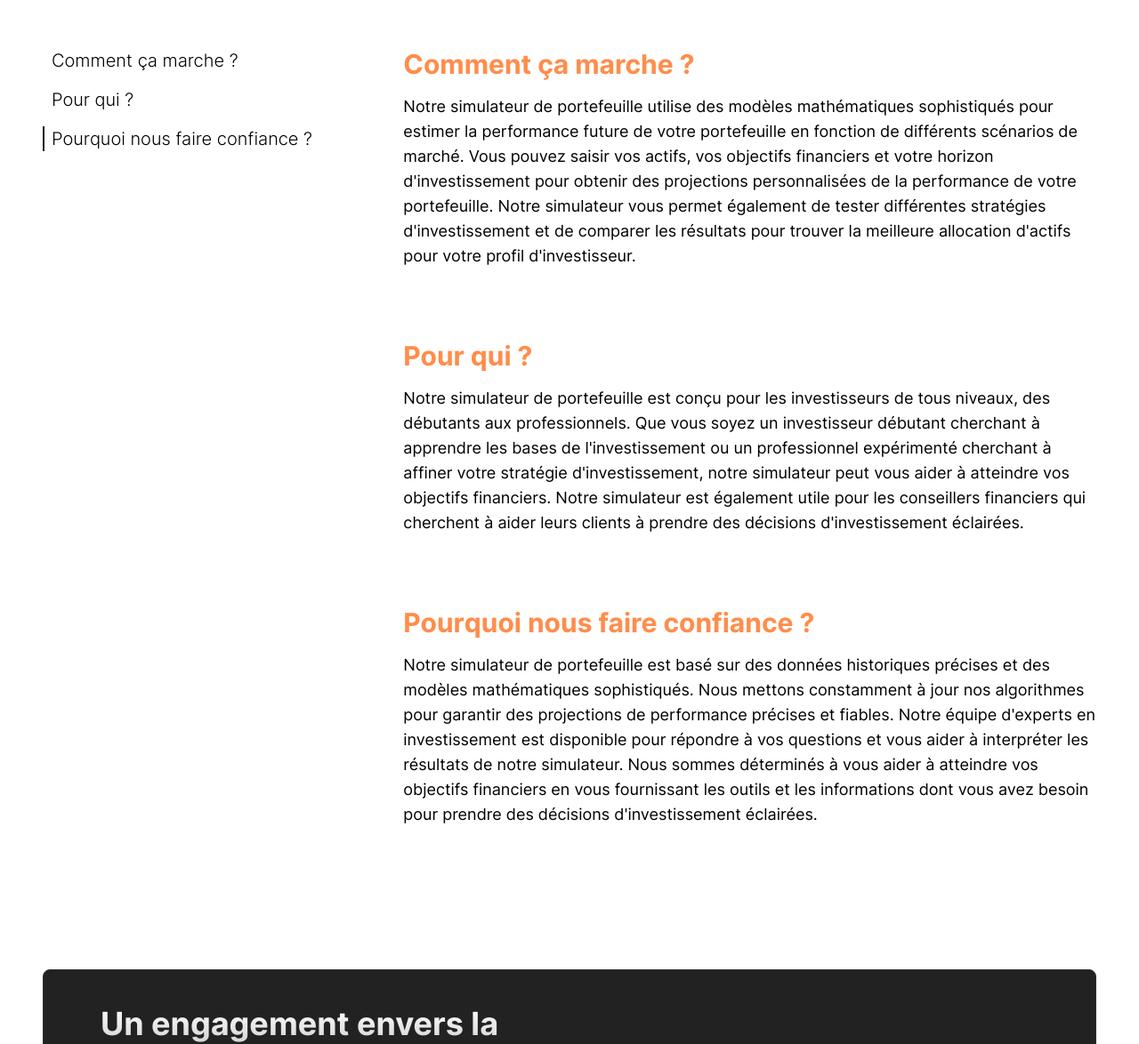
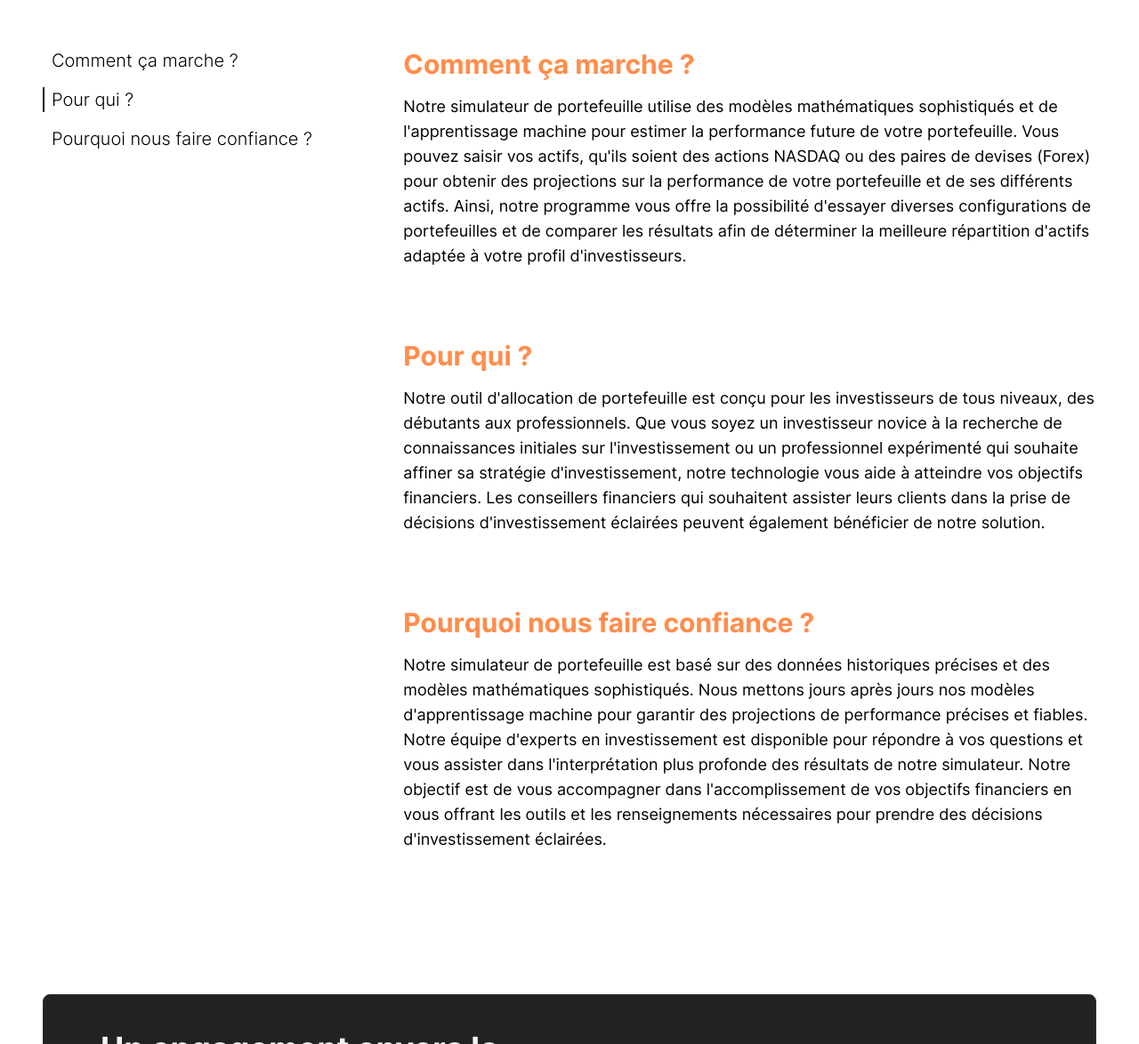
Before and after one commit to ml-market-insight/frontend, a Next.js app: page / in a window 1280 px wide. Shown: the part 1444-2618 px from the top of the page at 89% size. Built offline with nearby package versions, Linux system fonts and the light colour scheme; no server answers.

Commit message:
evol(app): update explanation texts

```diff
--- a/src/feature/explanation/index.tsx
+++ b/src/feature/explanation/index.tsx
@@ -62,36 +62,38 @@ const Explanation = () => {
           Comment ça marche ?
         </h2>
         <p className="text-gray-500 py-4 text-lg">
-          Notre simulateur de portefeuille utilise des modèles mathématiques sophistiqués pour
-          estimer la performance future de votre portefeuille en fonction de différents scénarios de
-          marché. Vous pouvez saisir vos actifs, vos objectifs financiers et votre horizon
-          d'investissement pour obtenir des projections personnalisées de la performance de votre
-          portefeuille. Notre simulateur vous permet également de tester différentes stratégies
-          d'investissement et de comparer les résultats pour trouver la meilleure allocation
-          d'actifs pour votre profil d'investisseur.
+          Notre simulateur de portefeuille utilise des modèles mathématiques sophistiqués et de
+          l'apprentissage machine pour estimer la performance future de votre portefeuille. Vous
+          pouvez saisir vos actifs, qu'ils soient des actions NASDAQ ou des paires de devises
+          (Forex) pour obtenir des projections sur la performance de votre portefeuille et de ses
+          différents actifs. Ainsi, notre programme vous offre la possibilité d'essayer diverses
+          configurations de portefeuilles et de comparer les résultats afin de déterminer la
+          meilleure répartition d'actifs adaptée à votre profil d'investisseurs.
         </p>
         <h2 className="mt-16 text-accent/70" id="who">
           Pour qui ?
         </h2>
         <p className="text-gray-500 py-4 text-lg">
-          Notre simulateur de portefeuille est conçu pour les investisseurs de tous niveaux, des
-          débutants aux professionnels. Que vous soyez un investisseur débutant cherchant à
-          apprendre les bases de l'investissement ou un professionnel expérimenté cherchant à
-          affiner votre stratégie d'investissement, notre simulateur peut vous aider à atteindre vos
-          objectifs financiers. Notre simulateur est également utile pour les conseillers financiers
-          qui cherchent à aider leurs clients à prendre des décisions d'investissement éclairées.
+          Notre outil d'allocation de portefeuille est conçu pour les investisseurs de tous niveaux,
+          des débutants aux professionnels. Que vous soyez un investisseur novice à la recherche de
+          connaissances initiales sur l'investissement ou un professionnel expérimenté qui souhaite
+          affiner sa stratégie d'investissement, notre technologie vous aide à atteindre vos
+          objectifs financiers. Les conseillers financiers qui souhaitent assister leurs clients
+          dans la prise de décisions d'investissement éclairées peuvent également bénéficier de
+          notre solution.
         </p>
         <h2 className="mt-16 text-accent/70" id="why">
           Pourquoi nous faire confiance ?
         </h2>
         <p className="text-gray-500 py-4 text-lg">
           Notre simulateur de portefeuille est basé sur des données historiques précises et des
-          modèles mathématiques sophistiqués. Nous mettons constamment à jour nos algorithmes pour
-          garantir des projections de performance précises et fiables. Notre équipe d'experts en
-          investissement est disponible pour répondre à vos questions et vous aider à interpréter
-          les résultats de notre simulateur. Nous sommes déterminés à vous aider à atteindre vos
-          objectifs financiers en vous fournissant les outils et les informations dont vous avez
-          besoin pour prendre des décisions d'investissement éclairées.
+          modèles mathématiques sophistiqués. Nous mettons jours après jours nos modèles
+          d'apprentissage machine pour garantir des projections de performance précises et fiables.
+          Notre équipe d'experts en investissement est disponible pour répondre à vos questions et
+          vous assister dans l'interprétation plus profonde des résultats de notre simulateur. Notre
+          objectif est de vous accompagner dans l'accomplissement de vos objectifs financiers en
+          vous offrant les outils et les renseignements nécessaires pour prendre des décisions
+          d'investissement éclairées.
         </p>
       </div>
     </div>
```
